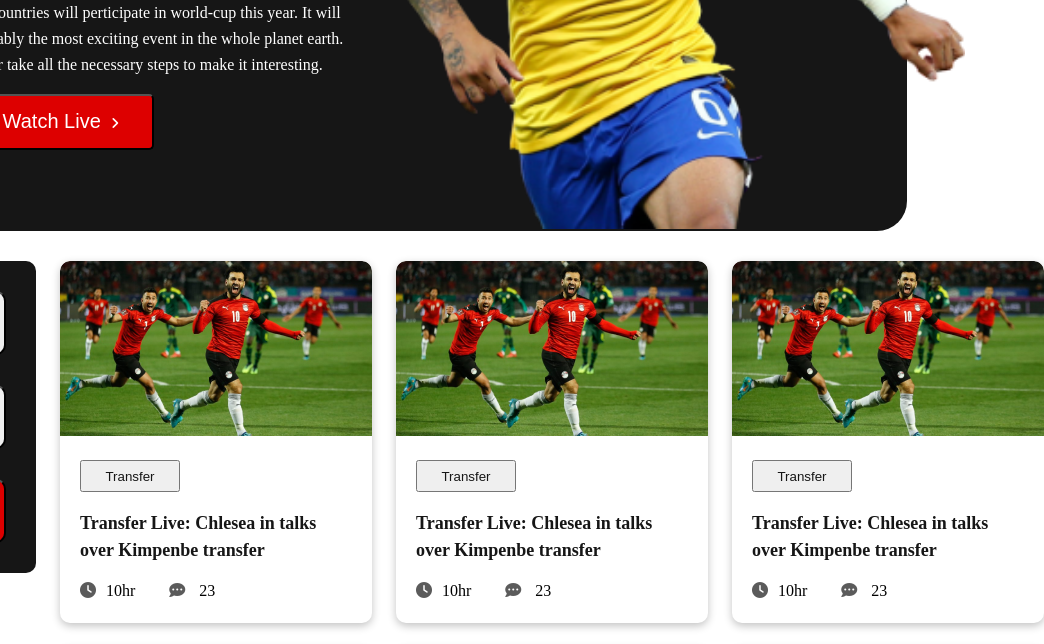
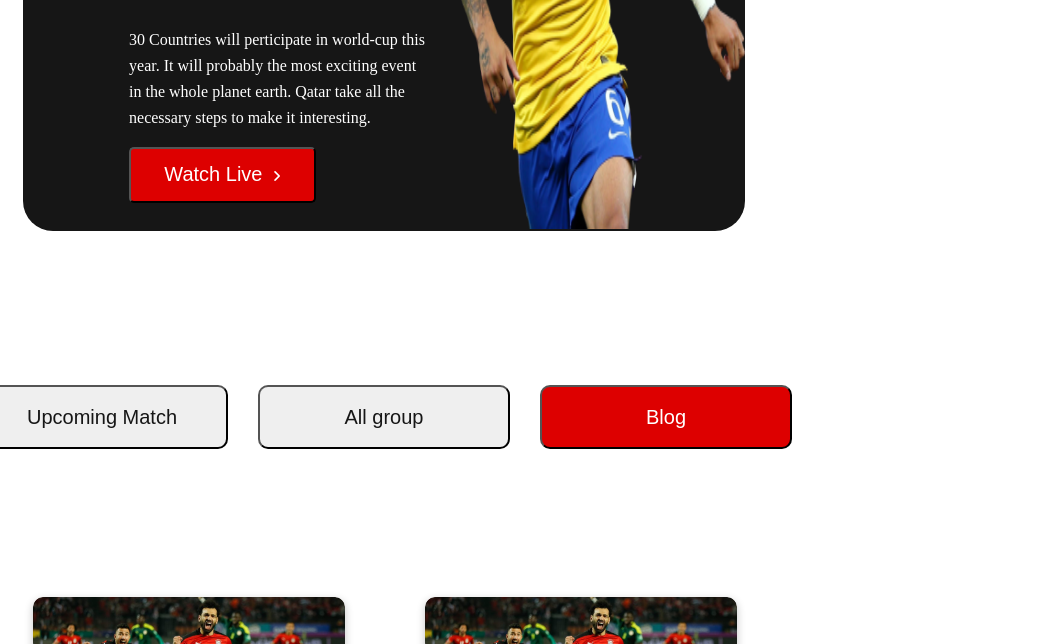
Before and after one commit to HasanMdKamrul/World-cup, a plain HTML site: page index.html in a window 768 px wide. Shown: the part 438-1082 px from the top of the page, 1044 px wide, since content can reach past the window. Drawn offline with Linux system fonts and the light colour scheme.

Commit message:
Tablet device styling done

```diff
--- a/Styles/global.css
+++ b/Styles/global.css
@@ -215,3 +215,32 @@
   color: white;
   font-size: 20px;
 }
+
+/* **** Tablet Devices Style Sheet **** */
+/* ********************************** */
+
+@media only screen and (min-width: 768px) and (max-width: 992px) {
+  .header {
+    width: 100%;
+  }
+  .header-illustration img {
+    width: 100%;
+  }
+  .main-section-contents {
+    flex-direction: column;
+  }
+  .content-buttons {
+    display: grid;
+    grid-template-columns: repeat(3, 1fr);
+  }
+  .upcoming-contents {
+    width: 100%;
+    margin: 0 auto;
+    background-color: #ffff;
+  }
+
+  .card-contents {
+    grid-template-columns: repeat(2, 1fr);
+    padding-left: 7%;
+  }
+}
```
Also changed, not shown: index.html (+5 -0 lines).
